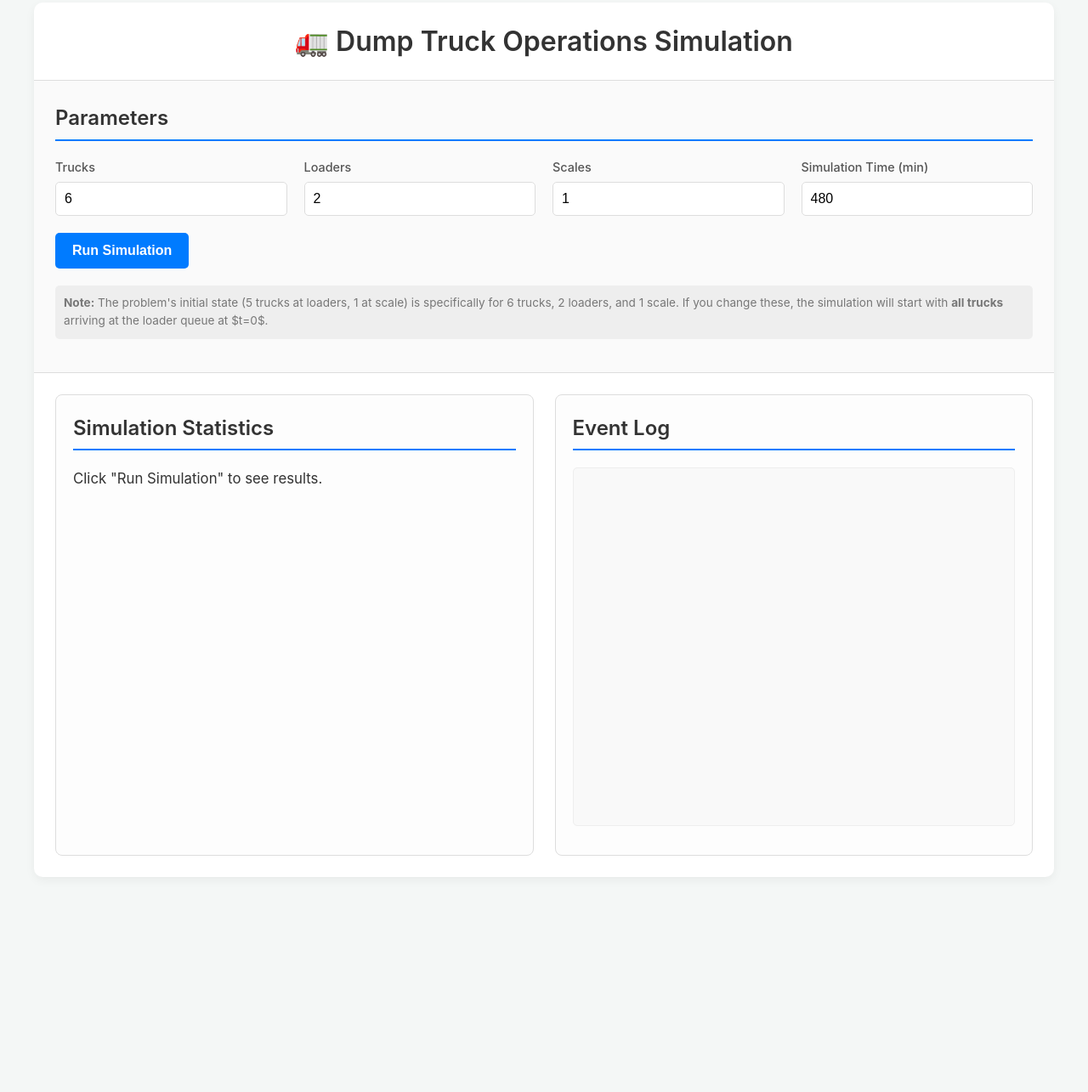
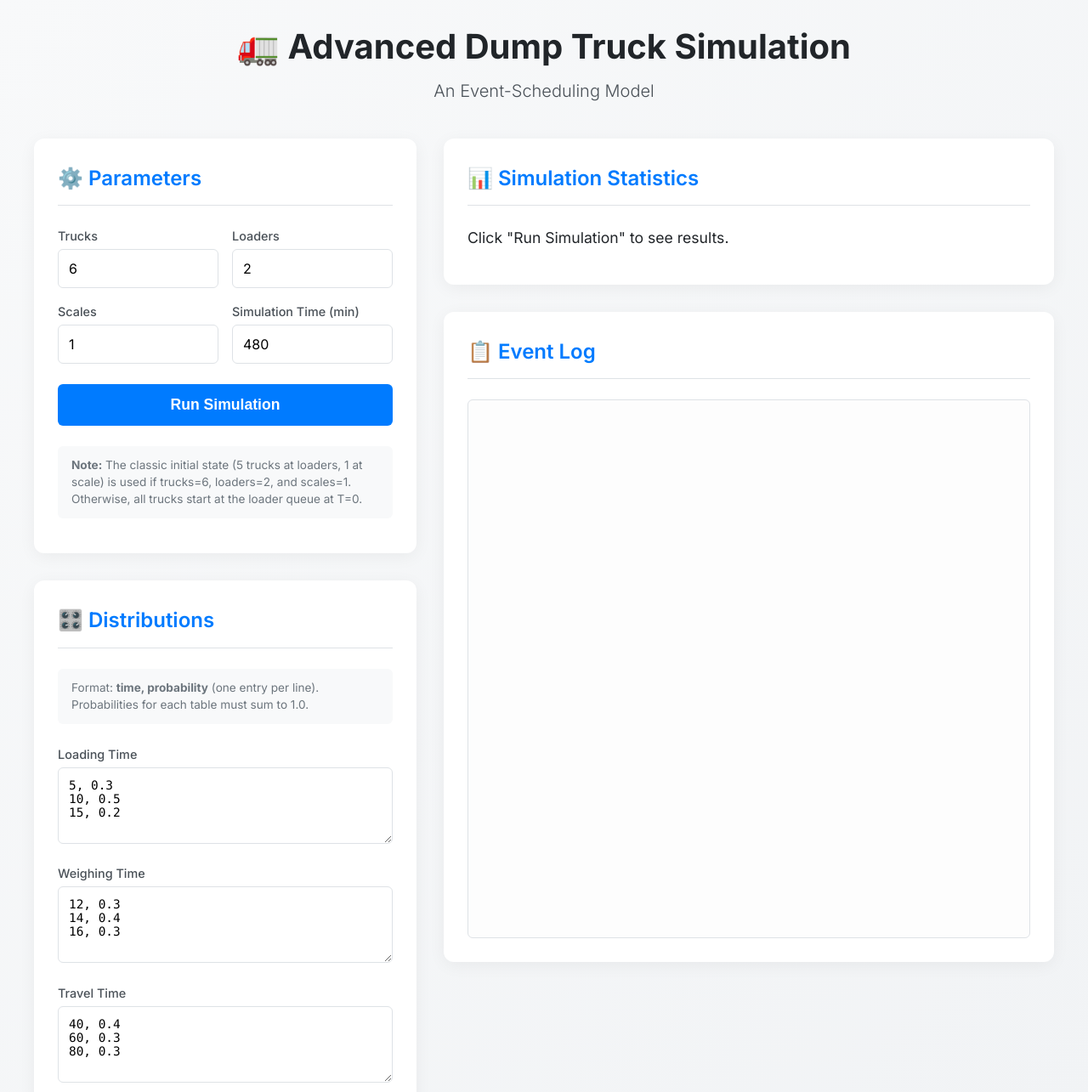
Before and after one commit to ahsansiddiqui2/SM-DUMP-TRUCK, a plain HTML site: page index.html in a window 1280 px wide. Shown: the part 17-1302 px from the top of the page at 85% size. Before the commit the page ends 1069 px from the top, so only its background shows below. Drawn offline with Linux system fonts and the light colour scheme.

Commit message:
Enhance Dump Truck Simulation UI and Logic: Update layout, improve parameter input handling, and implement dynamic probability distributions for simulation times.

```diff
--- a/index.html
+++ b/index.html
@@ -3,15 +3,23 @@
 <head>
     <meta charset="UTF-8">
     <meta name="viewport" content="width=device-width, initial-scale=1.0">
-    <title>Dump Truck Simulation</title>
+    <title>Advanced Dump Truck Simulation</title>
+    <link rel="preconnect" href="https://fonts.googleapis.com">
+    <link rel="preconnect" href="https://fonts.gstatic.com" crossorigin>
+    <link href="https://fonts.googleapis.com/css2?family=Inter:wght@300;400;500;600;700&display=swap" rel="stylesheet">
     <link rel="stylesheet" href="style.css">
 </head>
 <body>
-    <div class="container">
-        <h1>🚛 Dump Truck Operations Simulation</h1>
 
-        <div class="controls">
-            <h2>Parameters</h2>
+    <h1>🚛 Advanced Dump Truck Simulation</h1>
+    <p class="subtitle">An Event-Scheduling Model</p>
+
+    <div class="container-grid">
+
+        <div class="controls-column">
+
+            <div class="card">
+                <h2>⚙️ Parameters</h2>
                 <div class="param-grid">
                     <div>
                         <label for="numTrucks">Trucks</label>
@@ -31,25 +39,57 @@
                     </div>
                 </div>
                 <button id="startSim">Run Simulation</button>
+                <div id="error-output"></div>
                 <p class="note">
-                <strong>Note:</strong> The problem's initial state (5 trucks at loaders, 1 at scale)
-                is specifically for 6 trucks, 2 loaders, and 1 scale. If you change these,
-                the simulation will start with <strong>all trucks</strong> arriving at the loader queue at $t=0$.
+                    <strong>Note:</strong> The classic initial state (5 trucks at loaders, 1 at scale)
+                    is used if trucks=6, loaders=2, and scales=1. Otherwise, all trucks start at the loader queue at T=0.
                 </p>
             </div>
 
-        <div class="output">
-            <div class="stats-container">
-                <h2>Simulation Statistics</h2>
+            <div class="card">
+                <h2>🎛️ Distributions</h2>
+                <p class="note format-guide">Format: <strong>time, probability</strong> (one entry per line). Probabilities for each table must sum to 1.0.</p>
+
+                <div class="dist-grid">
+                    <div>
+                        <label for="loadingDist">Loading Time</label>
+                        <textarea id="loadingDist" rows="4">5, 0.3
+10, 0.5
+15, 0.2</textarea>
+                    </div>
+                    <div>
+                        <label for="weighingDist">Weighing Time</label>
+                        <textarea id="weighingDist" rows="4">12, 0.3
+14, 0.4
+16, 0.3</textarea>
+                    </div>
+                    <div>
+                        <label for="travelDist">Travel Time</label>
+                        <textarea id="travelDist" rows="4">40, 0.4
+60, 0.3
+80, 0.3</textarea>
+                    </div>
+                </div>
+            </div>
+
+        </div>
+
+        <div class="output-column">
+
+            <div class="card">
+                <h2>📊 Simulation Statistics</h2>
                 <div id="stats-output">
                     <p>Click "Run Simulation" to see results.</p>
                 </div>
             </div>
-            <div class="log-container">
-                <h2>Event Log</h2>
-                <pre id="log-output"></pre>
+
+            <div class="card">
+                <h2>📋 Event Log</h2>
+                <div id="log-output"></div>
             </div>
+
         </div>
+
     </div>
 
     <script src="simulation.js"></script>
--- a/style.css
+++ b/style.css
@@ -1,141 +1,216 @@
 :root {
-    --bg-color: #f4f7f6;
-    --text-color: #333;
+    --bg-light: #f8f9fa;
+    --bg-dark: #f1f3f5;
+    --card-bg: #ffffff;
+    --text-color: #212529;
+    --text-light: #495057;
+    --border-color: #dee2e6;
     --primary-color: #007bff;
     --primary-hover: #0056b3;
-    --border-color: #ddd;
-    --header-bg: #ffffff;
-    --shadow: 0 4px 12px rgba(0,0,0,0.05);
+    --primary-glow: rgba(0, 123, 255, 0.2);
+    --danger-bg: #fff5f5;
+    --danger-text: #c53030;
+    --shadow: 0 4px 20px rgba(0, 0, 0, 0.05);
+    --border-radius: 12px;
 }
 
 body {
-    font-family: -apple-system, BlinkMacSystemFont, "Segoe UI", Roboto, Helvetica, Arial, sans-serif;
-    background-color: var(--bg-color);
+    font-family: 'Inter', -apple-system, BlinkMacSystemFont, "Segoe UI", Roboto, Helvetica, Arial, sans-serif;
+    background: linear-gradient(to right bottom, var(--bg-light), var(--bg-dark));
     color: var(--text-color);
     line-height: 1.6;
     margin: 0;
-    padding: 20px;
-}
-
-.container {
-    max-width: 1200px;
-    margin: 0 auto;
-    background: var(--header-bg);
-    border-radius: 10px;
-    box-shadow: var(--shadow);
-    overflow: hidden;
-}
-
-h1, h2 {
-    color: var(--text-color);
-    font-weight: 600;
+    padding: 2.5rem;
+    min-height: 100vh;
 }
 
 h1 {
     text-align: center;
-    padding: 20px;
+    font-weight: 700;
+    font-size: 2.5rem;
     margin: 0;
-    border-bottom: 1px solid var(--border-color);
+}
+
+.subtitle {
+    text-align: center;
+    font-size: 1.25rem;
+    font-weight: 300;
+    color: var(--text-light);
+    margin-top: 0.25rem;
+    margin-bottom: 2.5rem;
 }
 
 h2 {
-    border-bottom: 2px solid var(--primary-color);
-    padding-bottom: 5px;
+    font-weight: 600;
+    border-bottom: 1px solid var(--border-color);
+    padding-bottom: 0.75rem;
     margin-top: 0;
+    margin-bottom: 1.5rem;
+    color: var(--primary-color);
 }
 
-.controls {
-    padding: 25px;
-    background-color: #fafafa;
-    border-bottom: 1px solid var(--border-color);
+.container-grid {
+    display: grid;
+    grid-template-columns: 1fr;
+    gap: 2rem;
+    max-width: 1600px;
+    margin: 0 auto;
 }
+
+/* Responsive layout for wider screens */
+@media (min-width: 1024px) {
+    .container-grid {
+        grid-template-columns: 450px 1fr; /* Fixed control column, flexible output */
+    }
+}
+
+.card {
+    background: var(--card-bg);
+    border-radius: var(--border-radius);
+    box-shadow: var(--shadow);
+    padding: 1.75rem;
+    margin-bottom: 2rem;
+}
+
+.card:last-child {
+    margin-bottom: 0;
+}
+
+/* === Controls Column === */
 
 .param-grid {
     display: grid;
-    grid-template-columns: repeat(auto-fit, minmax(200px, 1fr));
-    gap: 20px;
-    margin-bottom: 20px;
-}
-
-.param-grid > div {
-    display: flex;
-    flex-direction: column;
+    grid-template-columns: 1fr 1fr;
+    gap: 1rem;
+    margin-bottom: 1.5rem;
 }
 
 label {
     font-size: 0.9rem;
     font-weight: 500;
-    margin-bottom: 5px;
-    color: #555;
+    margin-bottom: 0.25rem;
+    color: var(--text-light);
+    display: block;
 }
 
-input[type="number"] {
-    padding: 10px;
+input[type="number"],
+textarea {
+    width: 100%;
+    padding: 0.75rem;
     border: 1px solid var(--border-color);
-    border-radius: 5px;
+    border-radius: 6px;
     font-size: 1rem;
-    width: 100%;
-    box-sizing: border-box; /* Important for grid layout */
+    font-family: 'Inter', sans-serif;
+    box-sizing: border-box; /* Important! */
+    transition: border-color 0.2s, box-shadow 0.2s;
 }
 
-button {
-    background-color: var(--primary-color);
+input[type="number"]:focus,
+textarea:focus {
+    outline: none;
+    border-color: var(--primary-color);
+    box-shadow: 0 0 0 3px var(--primary-glow);
+}
+
+textarea {
+    font-family: "SFMono-Regular", Consolas, "Liberation Mono", Menlo, Courier, monospace;
+    font-size: 0.9rem;
+    resize: vertical;
+}
+
+.dist-grid {
+    display: grid;
+    grid-template-columns: 1fr;
+    gap: 1rem;
+}
+
+button#startSim {
+    width: 100%;
+    background: var(--primary-color);
     color: white;
-    padding: 12px 20px;
+    padding: 0.85rem;
     border: none;
-    border-radius: 5px;
-    font-size: 1rem;
+    border-radius: 6px;
+    font-size: 1.1rem;
     font-weight: 600;
     cursor: pointer;
-    transition: background-color 0.2s ease;
+    transition: all 0.2s ease;
 }
 
-button:hover {
-    background-color: var(--primary-hover);
+button#startSim:hover {
+    background: var(--primary-hover);
+    transform: translateY(-2px);
+    box-shadow: 0 4px 10px rgba(0, 123, 255, 0.3);
 }
 
 .note {
     font-size: 0.85rem;
-    color: #777;
-    background: #eee;
-    padding: 10px;
-    border-radius: 5px;
-    margin-top: 20px;
+    color: #6c757d;
+    background: var(--bg-light);
+    padding: 0.75rem 1rem;
+    border-radius: 6px;
+    margin-top: 1.5rem;
+    line-height: 1.5;
 }
 
-.output {
-    display: grid;
-    grid-template-columns: 1fr 1fr;
-    gap: 25px;
-    padding: 25px;
+.format-guide {
+    margin-top: 0;
+    margin-bottom: 1.5rem;
 }
 
-.stats-container, .log-container {
-    padding: 20px;
-    background: #fdfdfd;
-    border: 1px solid var(--border-color);
-    border-radius: 8px;
+#error-output {
+    font-family: "SFMono-Regular", Consolas, "Liberation Mono", Menlo, Courier, monospace;
+    font-size: 0.9rem;
+    background: var(--danger-bg);
+    color: var(--danger-text);
+    padding: 0.75rem 1rem;
+    border-radius: 6px;
+    margin-top: 1rem;
+    white-space: pre-wrap;
+    display: none; /* Hidden by default */
 }
 
-#log-output {
-    height: 400px;
-    overflow-y: scroll;
-    background: #f9f9f9;
-    border: 1px solid #eee;
-    border-radius: 5px;
-    padding: 10px;
-    font-family: "Courier New", Courier, monospace;
-    font-size: 0.85rem;
-    white-space: pre;
-    color: #444;
-}
+/* === Output Column === */
 
 #stats-output p {
-    font-size: 1.05rem;
-    margin: 10px 0;
+    font-size: 1.1rem;
+    margin: 0.75rem 0;
+    display: flex;
+    justify-content: space-between;
 }
 
 #stats-output strong {
     color: var(--primary-color);
     font-weight: 600;
 }
+
+#log-output {
+    height: 600px; /* Taller log */
+    overflow-y: scroll;
+    background: #fdfdfd;
+    border: 1px solid var(--border-color);
+    border-radius: 6px;
+    padding: 1rem;
+    font-family: "SFMono-Regular", Consolas, "Liberation Mono", Menlo, Courier, monospace;
+    font-size: 0.85rem;
+    color: var(--text-light);
+    white-space: pre;
+    line-height: 1.5;
+}
+
+
+/* === Style for New Stats Output === */
+
+#stats-output h4 {
+    font-weight: 600;
+    color: var(--text-color);
+    margin-top: 1.25rem;
+    margin-bottom: 0.5rem;
+    font-size: 1.1rem;
+}
+
+#stats-output hr {
+    border: 0;
+    border-top: 1px solid var(--border-color);
+    margin: 1rem 0;
+}
```
Also changed, not shown: simulation.js (+152 -91 lines). Lines whose indentation alone changed are shown as unchanged.
